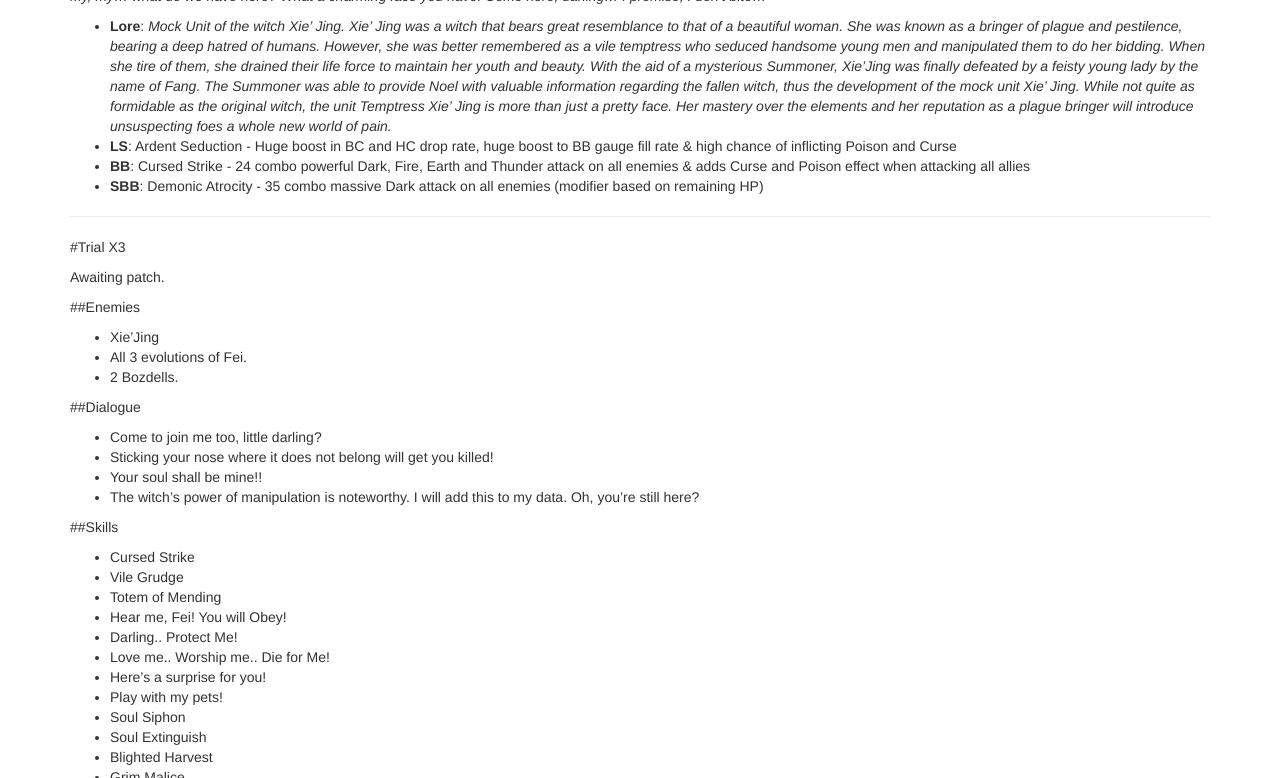
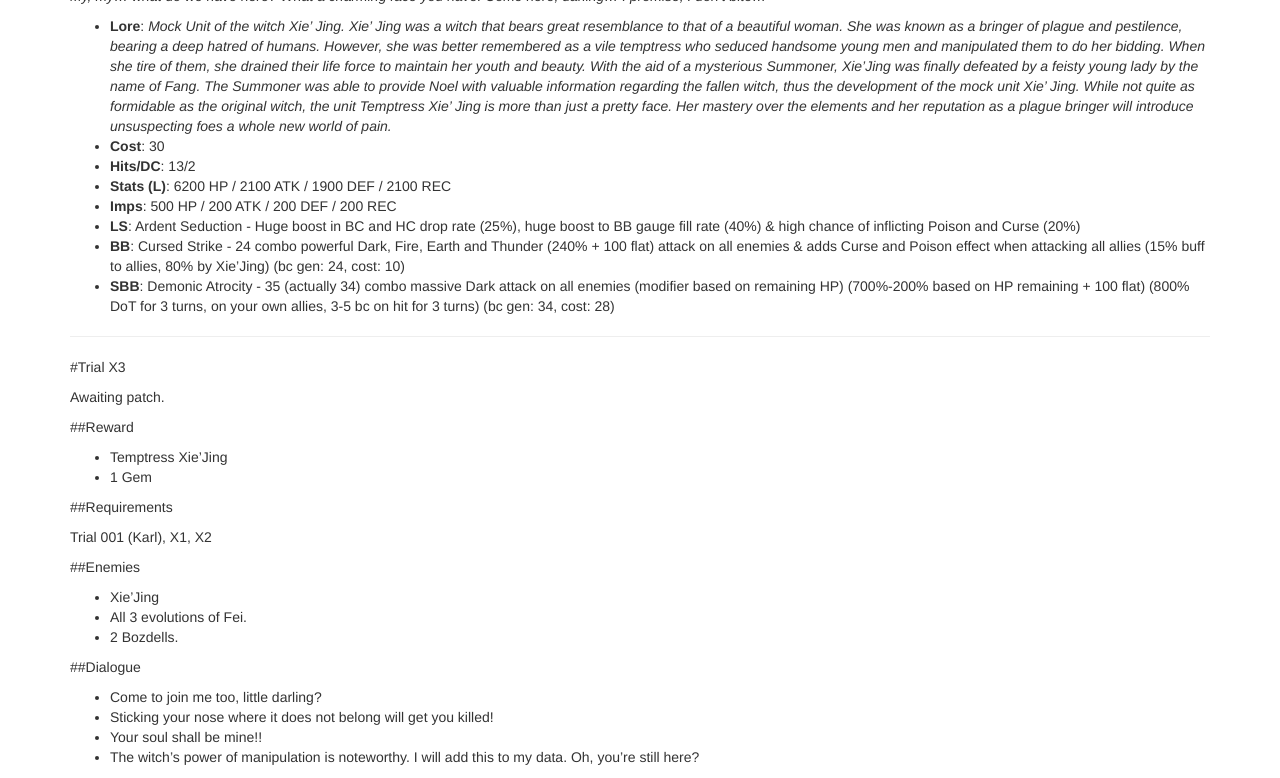
Before and after one commit to Deathmax/deathmax.github.io, a Jekyll site: the page built from index.html, in a window 1280 px wide and 900 px high, scrolled down 443 px, cut to the strip 122-900 px from the top of the window. Built offline with Jekyll 4.4.1, drawn with Linux system fonts in a browser that asks for light colours; nearby versions of some CDN libraries; library files that are not in the unit come from our copies; the list of posts is cut into pages by our own code.

Commit message:
add data

```diff
--- a/_posts/2015-06-22-brave-frontier---update-notes---mon-jun-22-2015--xie-jing-trial--ruby-batch.md
+++ b/_posts/2015-06-22-brave-frontier---update-notes---mon-jun-22-2015--xie-jing-trial--ruby-batch.md
@@ -15,15 +15,28 @@ category: bravefrontier
 *My, my… what do we have here? What a charming face you have. Come here, darling… I promise, I don’t bite…*
 
 * **Lore**: *Mock Unit of the witch Xie’ Jing. Xie’ Jing was a witch that bears great resemblance to that of a beautiful woman. She was known as a bringer of plague and pestilence, bearing a deep hatred of humans. However, she was better remembered as a vile temptress who seduced handsome young men and manipulated them to do her bidding. When she tire of them, she drained their life force to maintain her youth and beauty. With the aid of a mysterious Summoner, Xie’Jing was finally defeated by a feisty young lady by the name of Fang. The Summoner was able to provide Noel with valuable information regarding the fallen witch, thus the development of the mock unit Xie’ Jing. While not quite as formidable as the original witch, the unit Temptress Xie’ Jing is more than just a pretty face. Her mastery over the elements and her reputation as a plague bringer will introduce unsuspecting foes a whole new world of pain.*
-* **LS**: Ardent Seduction - Huge boost in BC and HC drop rate, huge boost to BB gauge fill rate & high chance of inflicting Poison and Curse
-* **BB**: Cursed Strike - 24 combo powerful Dark, Fire, Earth and Thunder attack on all enemies & adds Curse and Poison effect when attacking all allies
-* **SBB**: Demonic Atrocity - 35 combo massive Dark attack on all enemies (modifier based on remaining HP)
+* **Cost**: 30
+* **Hits/DC**: 13/2
+* **Stats (L)**: 6200 HP / 2100 ATK / 1900 DEF / 2100 REC
+* **Imps**: 500 HP / 200 ATK / 200 DEF / 200 REC
+* **LS**: Ardent Seduction - Huge boost in BC and HC drop rate (25%), huge boost to BB gauge fill rate (40%) & high chance of inflicting Poison and Curse (20%)
+* **BB**: Cursed Strike - 24 combo powerful Dark, Fire, Earth and Thunder (240% + 100 flat) attack on all enemies & adds Curse and Poison effect when attacking all allies (15% buff to allies, 80% by Xie'Jing) (bc gen: 24, cost: 10)
+* **SBB**: Demonic Atrocity - 35 (actually 34) combo massive Dark attack on all enemies (modifier based on remaining HP) (700%-200% based on HP remaining + 100 flat) (800% DoT for 3 turns, on your own allies, 3-5 bc on hit for 3 turns) (bc gen: 34, cost: 28)
 
 ---
 
 #Trial X3
 
 Awaiting patch.
+
+##Reward
+
+* Temptress Xie'Jing
+* 1 Gem
+
+##Requirements
+
+Trial 001 (Karl), X1, X2
 
 ##Enemies
 
```
